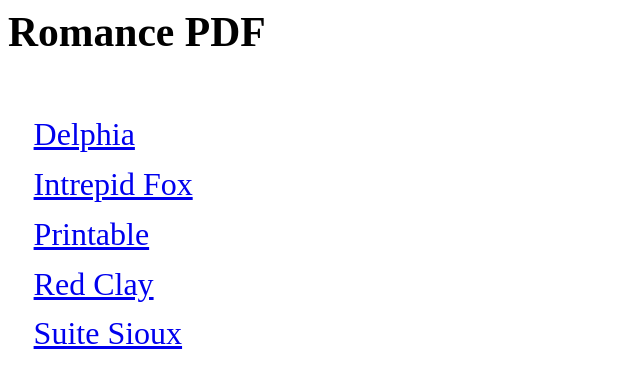
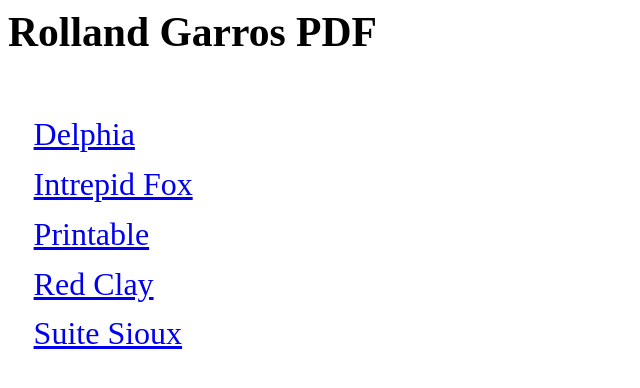
Before and after one commit to flaminghakama/rolland-garros-pdf, a plain HTML site: page index.html in a window 1280 px wide. Shown: the whole page, without its empty margins (0-640 px from the left). Drawn offline with Linux system fonts and the light colour scheme.

Commit message:
updating indexes

```diff
--- a/index.html
+++ b/index.html
@@ -1,5 +1,5 @@
 <html>
-<head><title>Directory listing of Romance</title></head>
+<head><title>Directory listing of Rolland Garros</title></head>
 <body>
     <style>
     A {
@@ -18,7 +18,7 @@
         margin:0.4em 0;
     }
     </style>
-    <h2>Romance PDF</h2>
+    <h2>Rolland Garros PDF</h2>
     <ul>
         <li><a href='delphia'>Delphia</a></li>
         <li><a href='intrepid-fox'>Intrepid Fox</a></li>
```
